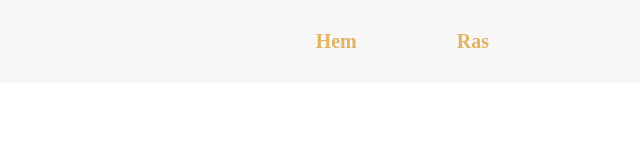
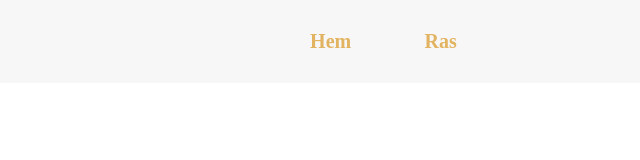
Before and after one commit to LawandRobinRasoul/odin-landingpage, a plain HTML site: page index.html in a window 1280 px wide. Shown: the full height of the page, 640-1280 px from the left. Drawn offline with Linux system fonts and the light colour scheme.

Commit message:
Resposive header

```diff
--- a/style.css
+++ b/style.css
@@ -31,11 +31,11 @@ ul {
 	margin: 0;
 	padding: 0;
 	display: flex;
-	margin-right: 100px;
+	gap: 100%;
+	margin-right: 20%;
 }
 
 a {
-	margin: 0px 50px;
 	text-decoration: none;
 	color: #e2b360;
 	font-weight: 600;
```
